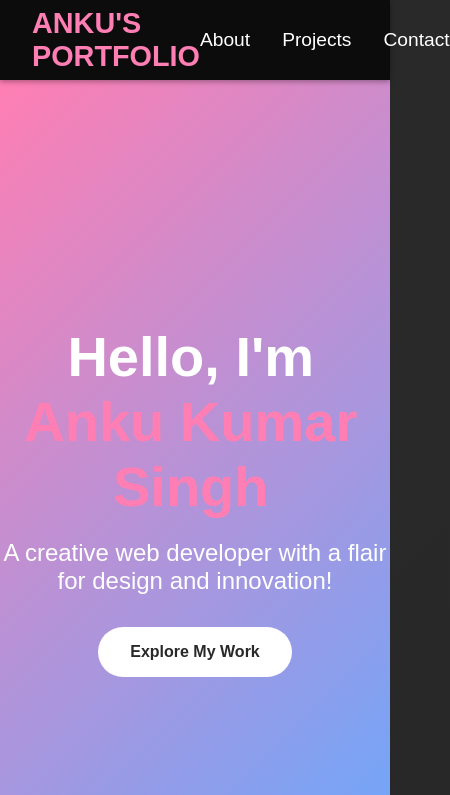
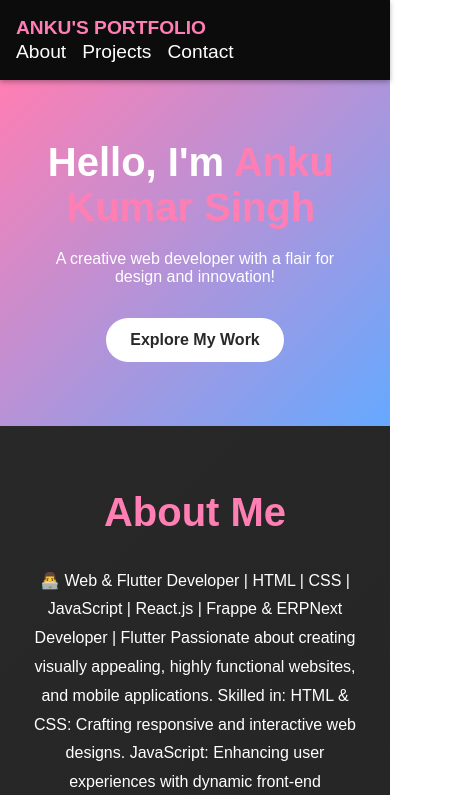
Before and after one commit to Singhanku999/My-Portfolio-Website, a plain HTML site: page index.html in a window 390 px wide. Shown: the top 795 px of the page, 450 px wide, since content can reach past the window. Drawn offline with Linux system fonts and the light colour scheme.

Commit message:
Update Style.css

```diff
--- a/Style.css
+++ b/Style.css
@@ -55,7 +55,7 @@
 }
 
 .logo {
-    font-size: 1.8rem;
+  font-size: 1.5rem;
   font-weight: bold;
   color: #ff7eb3;
   text-transform: uppercase;
@@ -91,7 +91,7 @@
 }
 
 .glitch {
-    font-size: 3.5rem;
+  font-size: 3rem;
   color: #fff;
   position: relative;
   animation: glitch 1.5s infinite;
@@ -123,7 +123,7 @@
 }
 
 .tagline {
-    font-size: 1.5rem;
+  font-size: 1.2rem;
   margin-top: 1rem;
 }
 
@@ -144,7 +144,7 @@
   color: #fff;
 }
 
-  /* About Section */
+/* Sections */
 .about,
 .projects,
 .contact {
@@ -176,7 +176,8 @@
   background: rgba(255, 255, 255, 0.1);
   padding: 2rem;
   border-radius: 12px;
-    width: 30%;
+  width: calc(100% - 2rem);
+  max-width: 350px;
   box-shadow: 0 4px 10px rgba(0, 0, 0, 0.2);
   transition: transform 0.3s;
 }
@@ -213,3 +214,42 @@
   color: #fff;
   text-align: center;
 }
+
+/* Responsive Design */
+@media (max-width: 768px) {
+  .hero {
+    clip-path: none;
+    height: auto;
+    padding: 4rem 2rem;
+  }
+
+  .glitch {
+    font-size: 2.5rem;
+  }
+
+  .tagline {
+    font-size: 1rem;
+  }
+
+  .button {
+    padding: 0.8rem 1.5rem;
+  }
+
+  .navbar {
+    padding: 1rem;
+    flex-wrap: wrap;
+  }
+
+  .nav-links {
+    gap: 1rem;
+    flex-wrap: wrap;
+  }
+
+  .project-card {
+    width: 100%;
+  }
+
+  .logo {
+    font-size: 1.2rem;
+  }
+}
```
Lines whose indentation alone changed are shown as unchanged.
